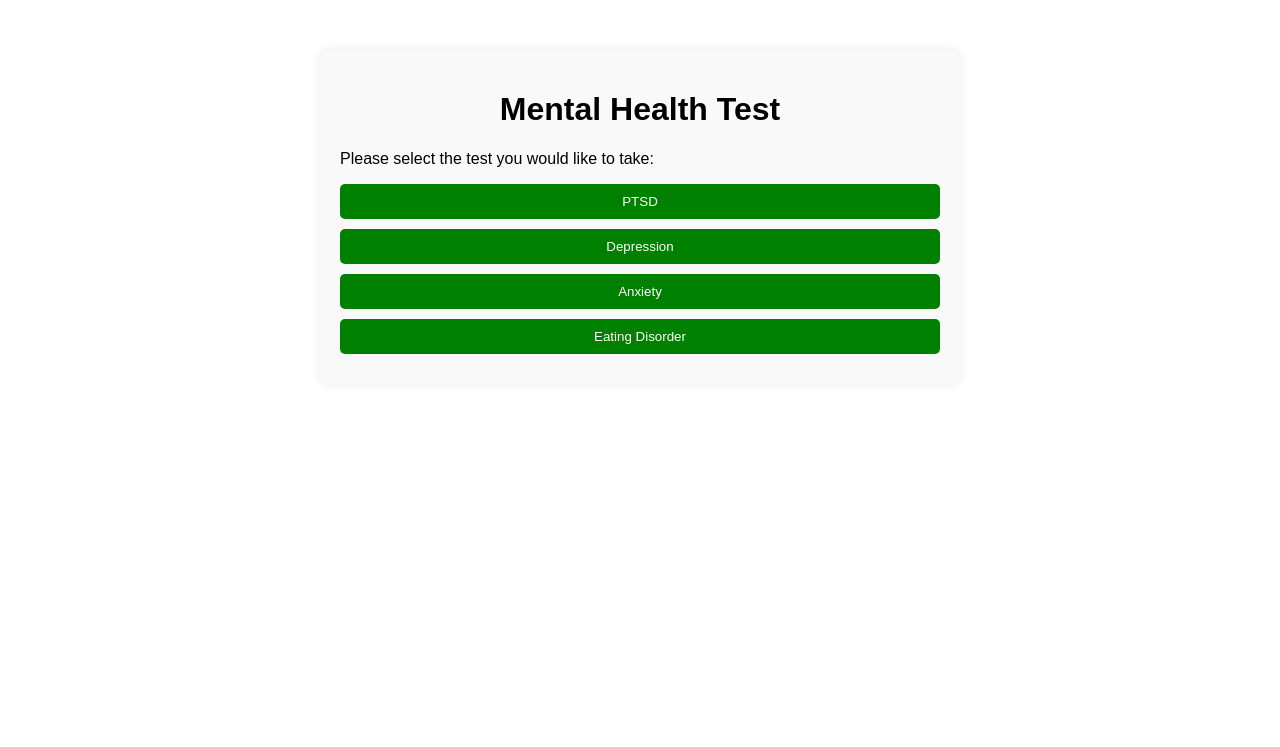
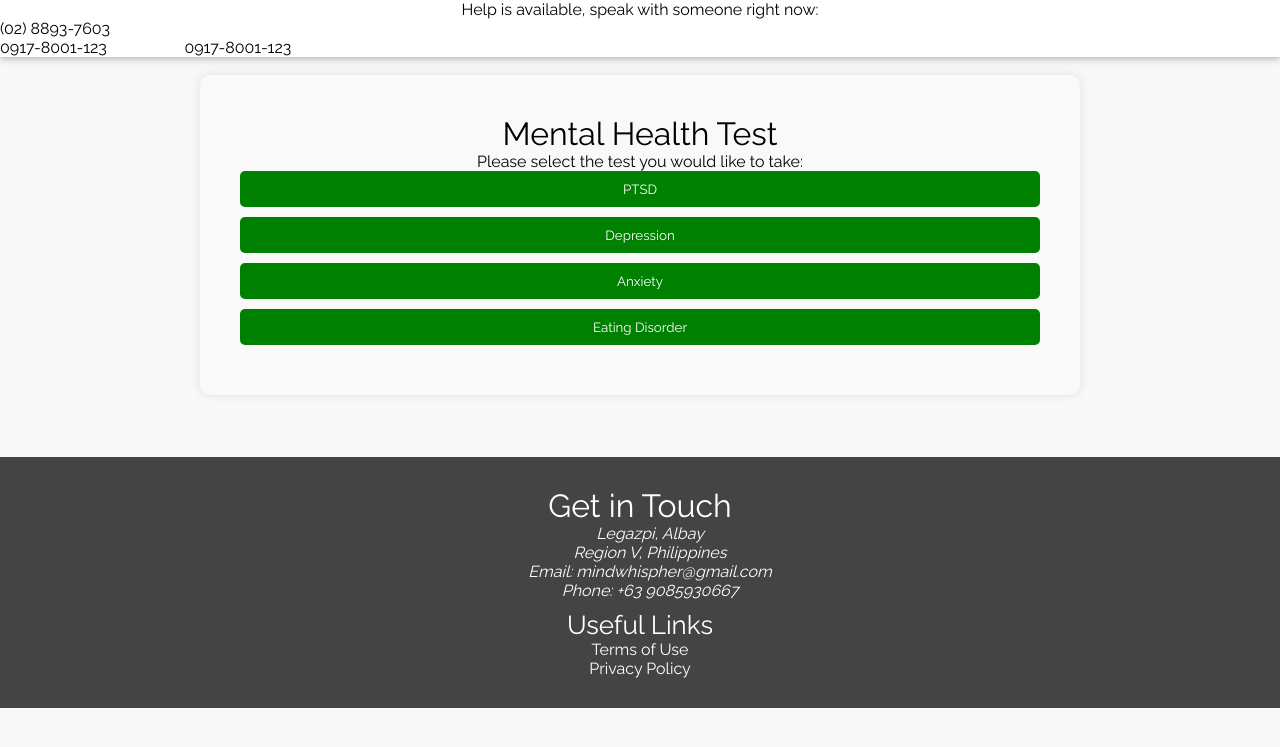
Before and after one commit to jaor13/MindWhisper-Web-Systems-Final-Term, a PHP site: page /mental-health-assessment.html in a window 1280 px wide. Shown: the top 747 px of the page. Run offline with PHP 8.4, Linux system fonts and the light colour scheme.

Commit message:
Fixed test functionality now displays score/ Updated CSS

```diff
--- a/mental-health-assessment.html
+++ b/mental-health-assessment.html
@@ -8,6 +8,28 @@
 
 </head>
 <body>
+
+    <header id="menu-jk">
+        <div class="container-fluid crisis-hotline">
+            <div class="row">
+                <div class="col-lg-6 no-padding">
+                    <p style="text-align: center;"><strong>Help is available, speak with someone right now:</strong></p>
+                </div>
+                <div class="col-lg-2 no-padding">
+                    <p>
+                        <span style="font-weight: bold;"><i class='bx bx-phone-call'></i><a href="tel:+028937603" style="color: black; text-decoration: none;">(02) 8893-7603</a></span>
+                    </p>
+                </div>
+                <div class="col no-padding">
+                    <p>
+                        <span style="font-weight: bold;"><i class='bx bx-phone-call'></i><a href="tel:+639178001123" style="color: black; text-decoration: none;">0917-8001-123</a></span>
+                         &nbsp; &nbsp; &nbsp; &nbsp; &nbsp; &nbsp; &nbsp; &nbsp; &nbsp;
+                        <span style="font-weight: bold;"><i class='bx bx-phone-call'></i><a href="tel:+639178001123" style="color: black; text-decoration: none;">0917-8001-123</a></span>
+                    </p>
+                </div>
+            </div>
+        </div>
+    </header>
     <div class="container" id="main-container">
         <h1>Mental Health Test</h1>
         <p>Please select the test you would like to take:</p>
@@ -478,6 +500,29 @@
         <button onclick="submitTest('Eating Disorder')">Submit</button>
     </div>
 
+    <footer class="footer mt-auto py-3">
+        <div>
+            <div>
+                <div>
+                    <h1>Get in Touch</h1>
+                    <address>
+                        <p>Legazpi, Albay</p>
+                        <p>Region V, Philippines</p>
+                        <p>Email: <a href="mailto:mindwhispher@gmail.com">mindwhispher@gmail.com</a></p>
+                        <p>Phone: <a href="tel:+639085930667">+63 9085930667</a></p>
+                    </address>
+                </div>
+                <div>
+                    <h2>Useful Links</h2>
+                    <ul>
+                        <li><a href="">Terms of Use</a></li>
+                        <li><a href="">Privacy Policy</a></li>
+                    </ul>
+                </div>
+            </div>
+        </div>
+    </footer>
+
     <script>
         function showTest(testType) {
 
@@ -498,12 +543,31 @@
         }
 
         function submitTest(testType) {
-            const totalScore = responses[testType].reduce((acc, curr) => acc + curr, 0);
-            alert(`Your ${testType} score is: ${totalScore}`);
+    const totalScore = responses[testType].reduce((acc, curr) => acc + curr, 0);
+    let severityMessage = `Based on your score, you have ${getSeverity(totalScore)} of ${testType}.`;
+    if (totalScore >= 11) {
+        severityMessage += "\n\nPlease consider seeking professional help for further evaluation and support.";
+    }
+    alert(`Your ${testType} score is: ${totalScore}. ${severityMessage}`);
 
-            document.getElementById(`${testType}-section`).style.display = 'none';
-            document.getElementById('main-container').style.display = 'block';
-        }
+    document.getElementById(`${testType}-section`).style.display = 'none';
+    document.getElementById('main-container').style.display = 'block';
+}
+
+        function getSeverity(score) {
+    if (score >= 0 && score <= 5) {
+        return "Minimal or No Symptoms";
+    } else if (score >= 6 && score <= 10) {
+        return "Mild Symptoms";
+    } else if (score >= 11 && score <= 15) {
+        return "Moderate Symptoms";
+    } else if (score >= 16 && score <= 20) {
+        return "Moderately Severe Symptoms";
+    } else {
+        return "Severe Symptoms";
+    }
+}
+
     </script>
 </body>
 </html>
--- a/styles.css/Mental Health Assessment/MHA.css
+++ b/styles.css/Mental Health Assessment/MHA.css
@@ -1,16 +1,84 @@
+@import url('https://fonts.googleapis.com/css2?family=Open+Sans:wght@500&family=Raleway&display=swap');
+
+* {
+    margin: 0;
+    padding: 0;
+    font-family: "Raleway", sans-serif;
+    font-weight: 400;
+  }
 body {
     font-family: Arial, sans-serif;
     margin: 0;
     padding: 0;
-    box-sizing: border-box;
+    background-color: #f8f8f8;
 }
-.container {
-    max-width: 600px;
-    margin: 50px auto;
+
+header {
+    box-shadow: 0 2px 5px 0 rgba(0, 0, 0, 0.16), 0 2px 10px 0 rgba(0, 0, 0, 0.12);
+    background-color: #FFF;
+    color: black;
+    text-decoration: none;
+    position: absolute;
+    top: 0;
+    width: 100%;
+    z-index: 999;
+  }
+
+  main {
     padding: 20px;
+}
+.footer {
+    margin-top: -1%;
+    text-align: center;
+    padding: 20px;
+    padding-bottom: 0px;
+    background-color: #444;
+    color: #FFF;
+  }
+
+ .footer {
+      padding: 30px 10px;
+    }
+
+  .footer h2 {
+    font-size: 26px;
+    margin-top: 10px;
+  }
+
+  .footer p {
+    text-align: center;
+    text-indent: 20px;
+    color: #FFF;
+  }
+
+  .footer .link-list li {
+    text-align: center;
+    padding: 10px;
+    border-bottom: 1px solid #6C6C6C;
+  }
+
+  .footer .link-list li a {
+    color: #FFF;
+  }
+
+  .footer a {
+    text-decoration: none;
+    outline: none;
+    color: #fff;
+  }
+
+  .footer a:hover {
+    color: #835c5c;
+  }
+
+  .container {
+    max-width: 800px;
+    margin: 75px auto;
+    padding: 40px;
     background-color: #f9f9f9;
     border-radius: 10px;
     box-shadow: 0 0 10px rgba(0, 0, 0, 0.1);
+    text-align: center;
 }
 h1, h2, h3 {
     text-align: center;
@@ -32,6 +100,8 @@ button:hover {
 }
 .question-section {
     display: none;
+    text-align: left;
+    margin-top: 20px;
 }
 .question {
     margin-bottom: 10px;
```
